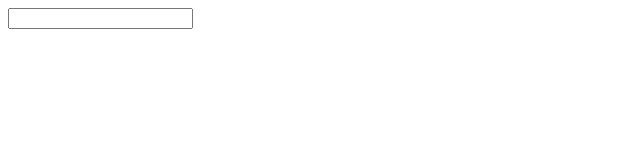
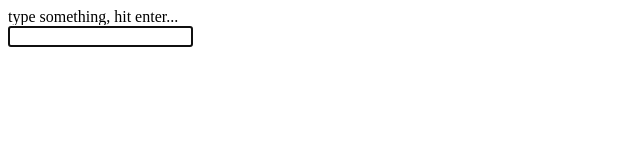
Before and after one commit to YashdalfTheGray/vicious-mockery, a plain HTML site: page index.html in a window 1280 px wide. Shown: the whole page, without its empty margins (0-640 px from the left). Drawn offline with Linux system fonts and the light colour scheme.

Commit message:
added a title for this thing

```diff
--- a/index.html
+++ b/index.html
@@ -9,7 +9,8 @@
     <style></style>
   </head>
   <body>
-    <input type="text" id="input" />
+    <div id="heading">type something, hit enter...</div>
+    <input type="text" id="input" autofocus />
     <div id="output"></div>
 
     <script type="text/javascript">
```
